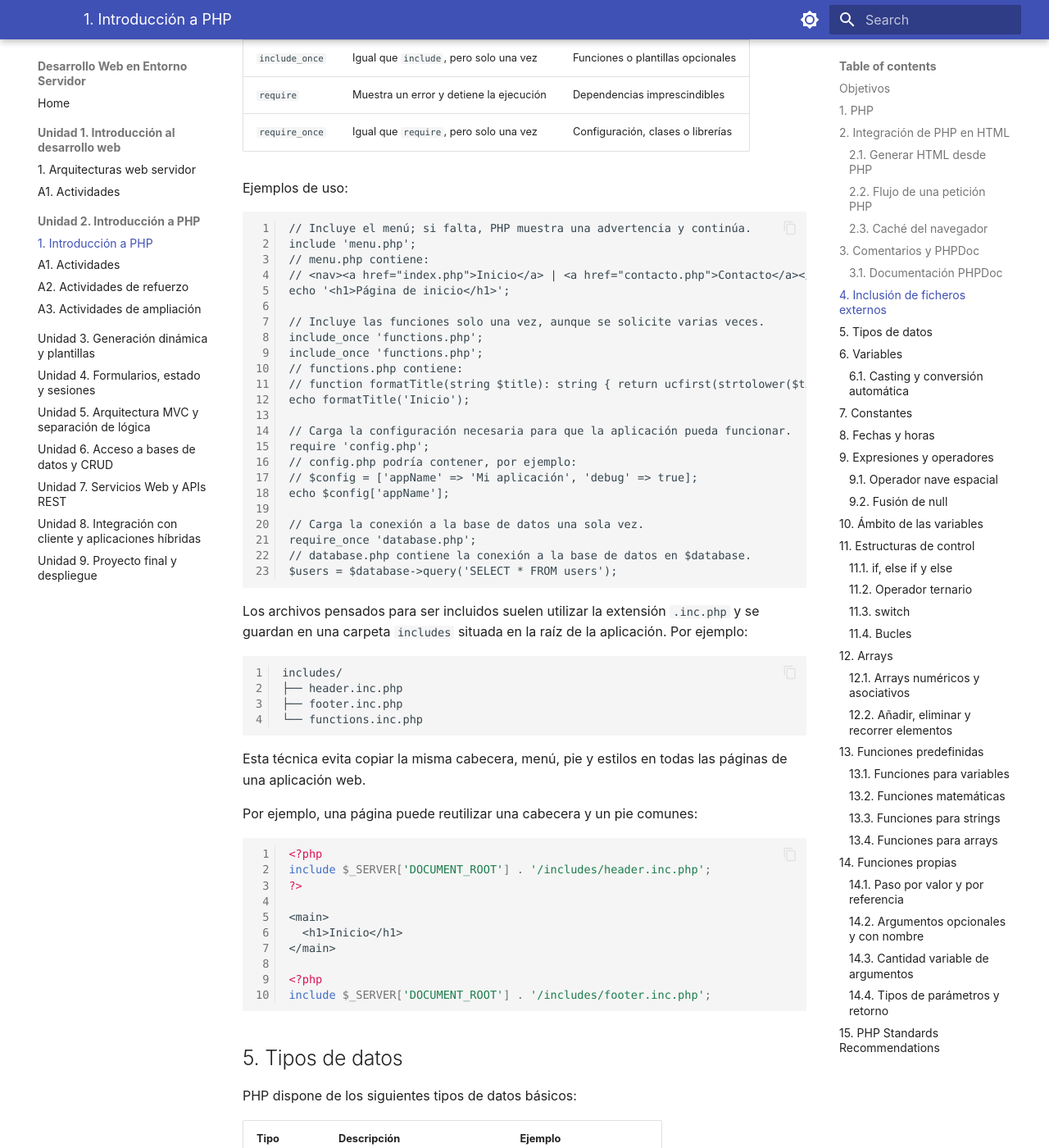
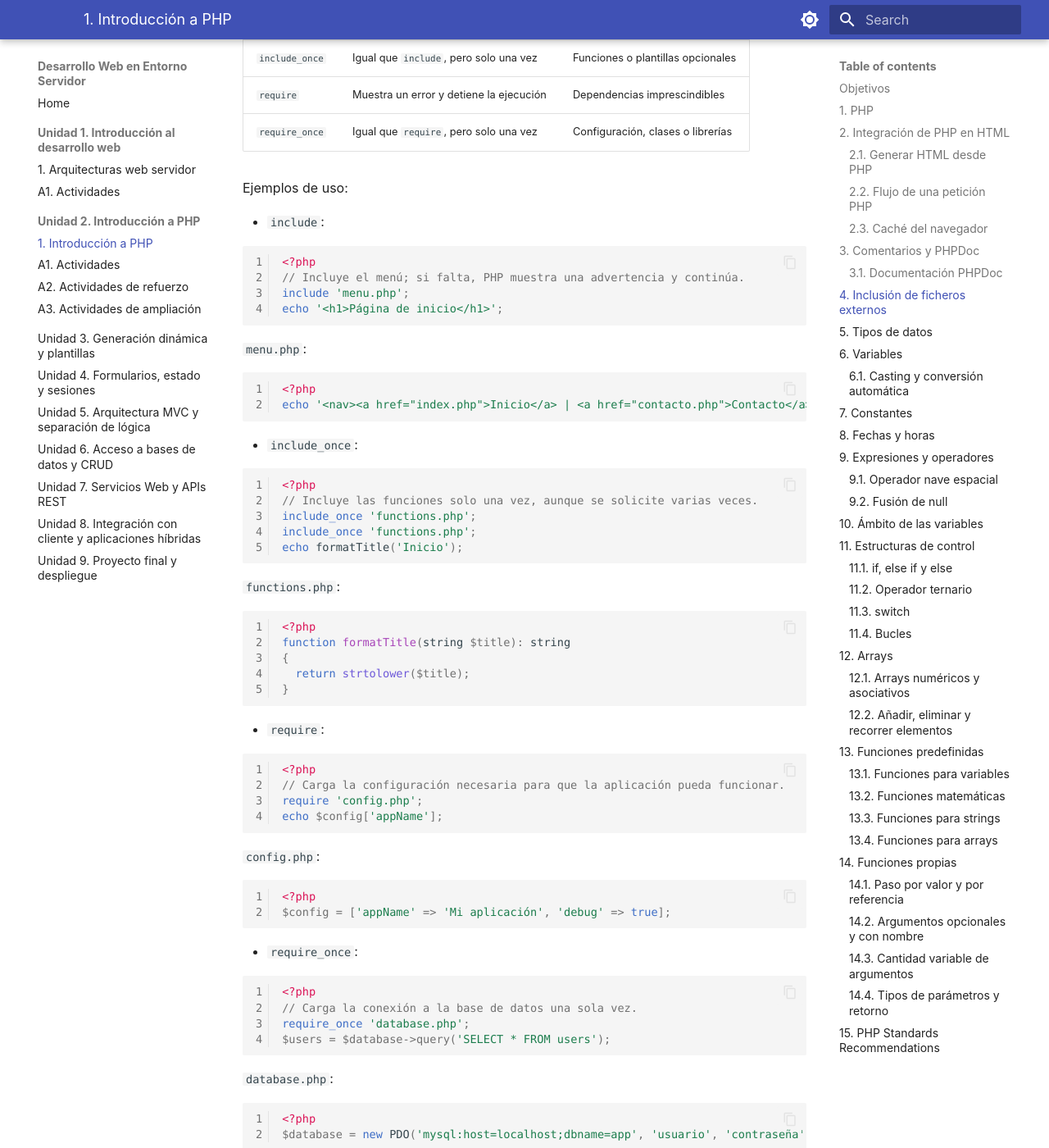
Before and after one commit to ATorresCode/dwes, an MkDocs documentation site: the page built from docs/u02-introduccion-php/r01.md, in a window 1280 px wide and 1400 px high, scrolled down 5265 px. Shown: the whole window at 82% size. Built offline with MkDocs 1.6.1 and Material for MkDocs 9.7.7, drawn with Linux system fonts in a browser that asks for light colours; some web fonts are replaced; some of the changed text lies outside the part shown.

Commit message:
Ejemplos inclusión ficheros

````diff
--- a/docs/u02-introduccion-php/r01.md
+++ b/docs/u02-introduccion-php/r01.md
@@ -193,30 +193,72 @@ Todas incorporan el contenido del archivo en el punto donde se ejecutan. La dife
 
 Ejemplos de uso:
 
+- `include`:
+
 ```php
+<?php
 // Incluye el menú; si falta, PHP muestra una advertencia y continúa.
 include 'menu.php';
-// menu.php contiene:
-// <nav><a href="index.php">Inicio</a> | <a href="contacto.php">Contacto</a></nav>
 echo '<h1>Página de inicio</h1>';
+```
 
+`menu.php`:
+
+```php
+<?php
+echo '<nav><a href="index.php">Inicio</a> | <a href="contacto.php">Contacto</a></nav>';
+```
+
+- `include_once`:
+
+```php
+<?php
 // Incluye las funciones solo una vez, aunque se solicite varias veces.
 include_once 'functions.php';
 include_once 'functions.php';
-// functions.php contiene:
-// function formatTitle(string $title): string { return ucfirst(strtolower($title)); }
 echo formatTitle('Inicio');
+```
 
+`functions.php`:
+
+```php
+<?php
+function formatTitle(string $title): string
+{
+  return strtolower($title);
+}
+```
+
+- `require`:
+
+```php
+<?php
 // Carga la configuración necesaria para que la aplicación pueda funcionar.
 require 'config.php';
-// config.php podría contener, por ejemplo:
-// $config = ['appName' => 'Mi aplicación', 'debug' => true];
 echo $config['appName'];
+```
 
+`config.php`:
+
+```php
+<?php
+$config = ['appName' => 'Mi aplicación', 'debug' => true];
+```
+
+- `require_once`:
+
+```php
+<?php
 // Carga la conexión a la base de datos una sola vez.
 require_once 'database.php';
-// database.php contiene la conexión a la base de datos en $database.
 $users = $database->query('SELECT * FROM users');
+```
+
+`database.php`:
+
+```php
+<?php
+$database = new PDO('mysql:host=localhost;dbname=app', 'usuario', 'contraseña');
 ```
 
 Los archivos pensados para ser incluidos suelen utilizar la extensión `.inc.php` y se guardan en una carpeta `includes` situada en la raíz de la aplicación. Por ejemplo:
--- a/mkdocs.yml
+++ b/mkdocs.yml
@@ -53,12 +53,33 @@ plugins:
   #     combined: true
   # - page-to-pdf
 markdown_extensions:
+  # Avisos: !!! note, !!! warning, !!! tip...
   - admonition
+
+  # Bloques desplegables: ??? question, ???+ example...
+  - pymdownx.details
+
+  # Resaltado de código
   - pymdownx.highlight:
       linenums: true
+      anchor_linenums: true
+
+  # Bloques de código avanzados y Mermaid
   - pymdownx.superfences:
       custom_fences:
         - name: mermaid
           class: mermaid
           format: !!python/name:pymdownx.superfences.fence_code_format
-  # - pymdownx.embed
+
+  # Listas de tareas: - [ ] y - [x]
+  - pymdownx.tasklist:
+      custom_checkbox: true
+
+  # Permite añadir atributos a elementos Markdown
+  - attr_list
+
+  # Permite combinar Markdown dentro de HTML
+  - md_in_html
+
+  # Notas al pie
+  - footnotes
````
Also changed, not shown: docs/u02-introduccion-php/a01.md (+32 -10 lines), docs/u02-introduccion-php/a02-refuerzo.md (+6 -0 lines).
